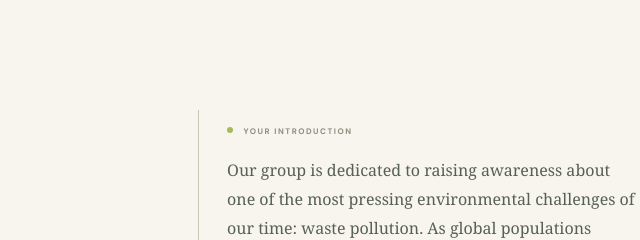
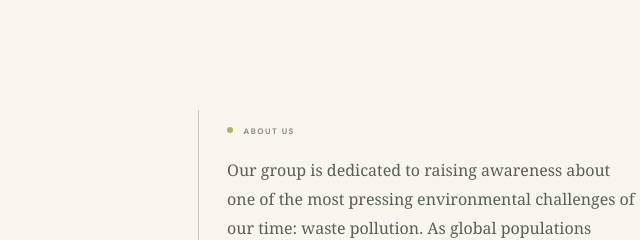
Before and after one commit to DanCepCode/WastePollution-Web, a plain HTML site: page index.html in a window 1280 px wide. Shown: the part 860-1100 px from the top of the page, 506-1146 px from the left. Drawn offline with nearby package versions, Linux system fonts and the light colour scheme; no server answers.

Commit message:
Change placeholder label from 'YOUR INTRODUCTION' to 'ABOUT US'

```diff
--- a/index.html
+++ b/index.html
@@ -54,7 +54,7 @@
       <div class="about-grid">
         <div><h2 id="about-title">A space for<br /><em>your perspective.</em></h2></div>
         <div class="intro-placeholder">
-          <span class="placeholder-label"><span class="edit-dot"></span> YOUR INTRODUCTION</span>
+          <span class="placeholder-label"><span class="edit-dot"></span> ABOUT US</span>
           <p>Our group is dedicated to raising awareness about one of the most pressing environmental challenges of our time: waste pollution. As global populations continue to grow and consumption patterns evolve, the amount of waste generated worldwide continues to increase significantly, posing serious threats to our ecosystems, biodiversity, public health, and the overall sustainability of our planet.
 This website aims to explore the scale and impact of waste pollution across Cyprus, collect valuable data, and highlight the environmental consequences of improper waste management. Through research, statistics, and shared knowledge, we hope to encourage greater awareness, promote responsible waste disposal practices, and inspire individuals and communities in Cyprus to take meaningful action.
 Together, we can turn awareness into action and contribute to a cleaner, healthier, and more sustainable future.
```
